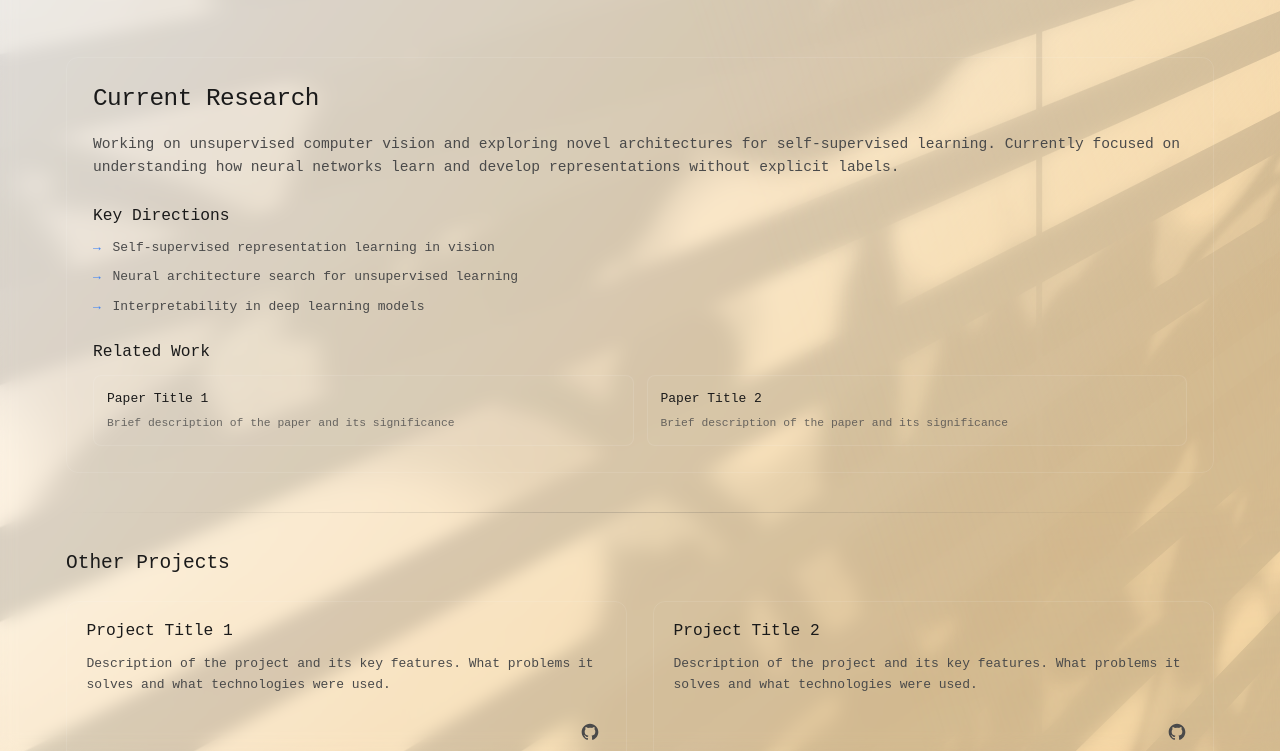
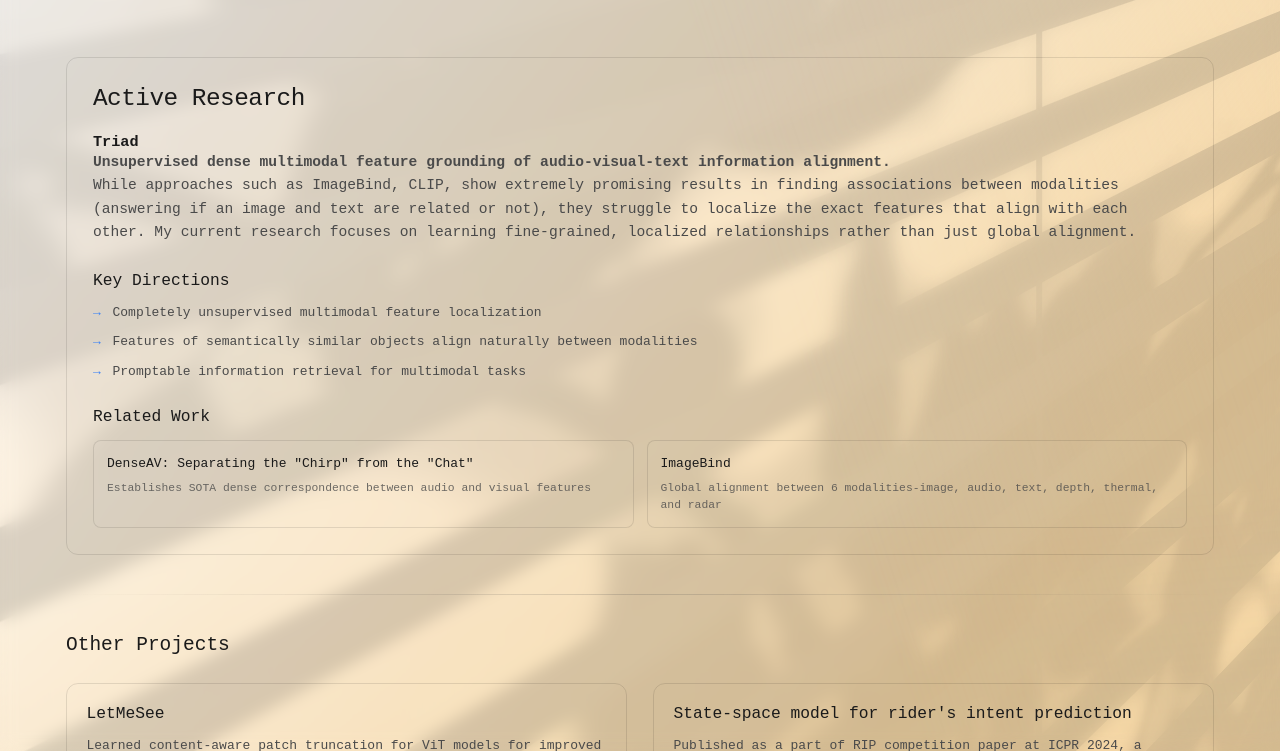
Before and after one commit to SajayR/Sadge, a website: page projects.html in a window 1280 px wide. Shown: the part 49-800 px from the top of the page. Drawn offline with Linux system fonts and the light colour scheme.

Commit message:
Added projects

```diff
--- a/projects.html
+++ b/projects.html
@@ -68,7 +68,7 @@
                 <nav class="nav">
                     <a href="/" class="nav-item">Home</a>
                     <a href="/blog.html" class="nav-item">Blogs</a>
-                    <a href="/projects" class="nav-item active">Cool stuff</a>
+                    <a class="nav-item active">Cool stuff</a>
                     <button class="theme-toggle">
                         <svg width="20" height="20" viewBox="0 0 24 24" fill="none" stroke="currentColor"
                              stroke-width="2" stroke-linecap="round" stroke-linejoin="round">
@@ -86,29 +86,30 @@
             <!-- Current Research Section -->
             <section class="current-research">
                 <div class="research-content">
-                    <h2>Current Research</h2>
+                    <h2>Active Research</h2>
+                    <h3>Triad</h3>
                     <p class="research-description">
-                        Working on unsupervised computer vision and exploring novel architectures for self-supervised learning.
-                        Currently focused on understanding how neural networks learn and develop representations without explicit labels.
+                    <b>Unsupervised dense multimodal feature grounding of audio-visual-text information alignment.</b><br>
+                        While approaches such as ImageBind, CLIP, show extremely promising results in finding associations between modalities (answering if an image and text are related or not), they struggle to localize the exact features that align with each other. My current research focuses on learning fine-grained, localized relationships rather than just global alignment.
                     </p>
                     <div class="research-highlights">
                         <h3>Key Directions</h3>
                         <ul>
-                            <li>Self-supervised representation learning in vision</li>
-                            <li>Neural architecture search for unsupervised learning</li>
-                            <li>Interpretability in deep learning models</li>
+                            <li>Completely unsupervised multimodal feature localization</li>
+                            <li>Features of semantically similar objects align naturally between modalities</li>
+                            <li>Promptable information retrieval for multimodal tasks</li>
                         </ul>
                     </div>
                     <div class="research-links">
                         <h3>Related Work</h3>
                         <div class="links-grid">
-                            <a href="#" class="research-link">
-                                <span class="link-title">Paper Title 1</span>
-                                <span class="link-description">Brief description of the paper and its significance</span>
+                            <a href="https://arxiv.org/abs/2406.05629" class="research-link">
+                                <span class="link-title">DenseAV: Separating the "Chirp" from the "Chat"</span>
+                                <span class="link-description">Establishes SOTA dense correspondence between audio and visual features</span>
                             </a>
-                            <a href="#" class="research-link">
-                                <span class="link-title">Paper Title 2</span>
-                                <span class="link-description">Brief description of the paper and its significance</span>
+                            <a href="https://arxiv.org/abs/2305.05665" class="research-link">
+                                <span class="link-title">ImageBind</span>
+                                <span class="link-description">Global alignment between 6 modalities-image, audio, text, depth, thermal, and radar</span>
                             </a>
                         </div>
                     </div>
@@ -123,10 +124,10 @@
                 <div class="projects-grid">
                     <article class="project-card">
                         <div class="project-content">
-                            <h3>Project Title 1</h3>
-                            <p>Description of the project and its key features. What problems it solves and what technologies were used.</p>
+                            <h3>LetMeSee</h3>
+                            <p>Learned content-aware patch truncation for ViT models for improved efficiency</p>
                             <div class="project-links">
-                                <a href="#" aria-label="View Project on GitHub">
+                                <a href="https://github.com/SajayR/LetMeSee" aria-label="View Project on GitHub">
                                     <svg width="24" height="24" viewBox="0 0 24 24" fill="currentColor">
                                         <path fill-rule="evenodd" clip-rule="evenodd"
                                               d="M12 2C6.477 2 2 6.463 2 11.97c0 4.404 2.865 8.14 6.839 9.458.5.092.682-.216.682-.48 0-.236-.008-.864-.013-1.695-2.782.602-3.369-1.337-3.369-1.337-.454-1.151-1.11-1.458-1.11-1.458-.908-.618.069-.606.069-.606 1.003.07 1.531 1.027 1.531 1.027.892 1.524 2.341 1.084 2.91.828.092-.643.35-1.083.636-1.332-2.22-.251-4.555-1.107-4.555-4.927 0-1.088.39-1.979 1.029-2.675-.103-.252-.446-1.266.098-2.638 0 0 .84-.268 2.75 1.022A9.606 9.606 0 0112 6.82c.85.004 1.705.114 2.504.336 1.909-1.29 2.747-1.022 2.747-1.022.546 1.372.202 2.386.1 2.638.64.696 1.028 1.587 1.028 2.675 0 3.83-2.339 4.673-4.566 4.92.359.307.678.915.678 1.846 0 1.332-.012 2.407-.012 2.734 0 .267.18.577.688.48C19.137 20.107 22 16.373 22 11.969 22 6.463 17.522 2 12 2z"/>
@@ -137,10 +138,10 @@
                     </article>
                     <article class="project-card">
                         <div class="project-content">
-                            <h3>Project Title 2</h3>
-                            <p>Description of the project and its key features. What problems it solves and what technologies were used.</p>
+                            <h3>State-space model for rider's intent prediction</h3>
+                            <p>Published as a part of RIP competition paper at ICPR 2024, a Mamba2-based model for predicting rider's intent. Winning method for the competition hosted by IITH for the first prize of $1000. ;) </p>
                             <div class="project-links">
-                                <a href="#" aria-label="View Project on GitHub">
+                                <a href="https://github.com/SajayR/ICPR-RIP" aria-label="View Project on GitHub">
                                     <svg width="24" height="24" viewBox="0 0 24 24" fill="currentColor">
                                         <path fill-rule="evenodd" clip-rule="evenodd"
                                               d="M12 2C6.477 2 2 6.463 2 11.97c0 4.404 2.865 8.14 6.839 9.458.5.092.682-.216.682-.48 0-.236-.008-.864-.013-1.695-2.782.602-3.369-1.337-3.369-1.337-.454-1.151-1.11-1.458-1.11-1.458-.908-.618.069-.606.069-.606 1.003.07 1.531 1.027 1.531 1.027.892 1.524 2.341 1.084 2.91.828.092-.643.35-1.083.636-1.332-2.22-.251-4.555-1.107-4.555-4.927 0-1.088.39-1.979 1.029-2.675-.103-.252-.446-1.266.098-2.638 0 0 .84-.268 2.75 1.022A9.606 9.606 0 0112 6.82c.85.004 1.705.114 2.504.336 1.909-1.29 2.747-1.022 2.747-1.022.546 1.372.202 2.386.1 2.638.64.696 1.028 1.587 1.028 2.675 0 3.83-2.339 4.673-4.566 4.92.359.307.678.915.678 1.846 0 1.332-.012 2.407-.012 2.734 0 .267.18.577.688.48C19.137 20.107 22 16.373 22 11.969 22 6.463 17.522 2 12 2z"/>
@@ -151,10 +152,10 @@
                     </article>
                     <article class="project-card">
                         <div class="project-content">
-                            <h3>Project Title 3</h3>
-                            <p>Description of the project and its key features. What problems it solves and what technologies were used.</p>
+                            <h3>FudgeGrad</h3>
+                            <p>An autograd engine inspired by PyTorch from scratch. (In progress)</p>
                             <div class="project-links">
-                                <a href="#" aria-label="View Project on GitHub">
+                                <a href="https://github.com/SajayR/FudgeGrad" aria-label="View Project on GitHub">
                                     <svg width="24" height="24" viewBox="0 0 24 24" fill="currentColor">
                                         <path fill-rule="evenodd" clip-rule="evenodd"
                                               d="M12 2C6.477 2 2 6.463 2 11.97c0 4.404 2.865 8.14 6.839 9.458.5.092.682-.216.682-.48 0-.236-.008-.864-.013-1.695-2.782.602-3.369-1.337-3.369-1.337-.454-1.151-1.11-1.458-1.11-1.458-.908-.618.069-.606.069-.606 1.003.07 1.531 1.027 1.531 1.027.892 1.524 2.341 1.084 2.91.828.092-.643.35-1.083.636-1.332-2.22-.251-4.555-1.107-4.555-4.927 0-1.088.39-1.979 1.029-2.675-.103-.252-.446-1.266.098-2.638 0 0 .84-.268 2.75 1.022A9.606 9.606 0 0112 6.82c.85.004 1.705.114 2.504.336 1.909-1.29 2.747-1.022 2.747-1.022.546 1.372.202 2.386.1 2.638.64.696 1.028 1.587 1.028 2.675 0 3.83-2.339 4.673-4.566 4.92.359.307.678.915.678 1.846 0 1.332-.012 2.407-.012 2.734 0 .267.18.577.688.48C19.137 20.107 22 16.373 22 11.969 22 6.463 17.522 2 12 2z"/>
@@ -165,10 +166,10 @@
                     </article>
                     <article class="project-card">
                         <div class="project-content">
-                            <h3>Project Title 4</h3>
-                            <p>Description of the project and its key features. What problems it solves and what technologies were used.</p>
+                            <h3>HTT: Hearing through time</h3>
+                            <p>An extension to traditional audio localization methods that depend on individual visual frames to localize sound sources in videos by directly training on entire sequences of frames with a TimesFormer backbone.</p>
                             <div class="project-links">
-                                <a href="#" aria-label="View Project on GitHub">
+                                <a href="https://github.com/SajayR/HTT" aria-label="View Project on GitHub">
                                     <svg width="24" height="24" viewBox="0 0 24 24" fill="currentColor">
                                         <path fill-rule="evenodd" clip-rule="evenodd"
                                               d="M12 2C6.477 2 2 6.463 2 11.97c0 4.404 2.865 8.14 6.839 9.458.5.092.682-.216.682-.48 0-.236-.008-.864-.013-1.695-2.782.602-3.369-1.337-3.369-1.337-.454-1.151-1.11-1.458-1.11-1.458-.908-.618.069-.606.069-.606 1.003.07 1.531 1.027 1.531 1.027.892 1.524 2.341 1.084 2.91.828.092-.643.35-1.083.636-1.332-2.22-.251-4.555-1.107-4.555-4.927 0-1.088.39-1.979 1.029-2.675-.103-.252-.446-1.266.098-2.638 0 0 .84-.268 2.75 1.022A9.606 9.606 0 0112 6.82c.85.004 1.705.114 2.504.336 1.909-1.29 2.747-1.022 2.747-1.022.546 1.372.202 2.386.1 2.638.64.696 1.028 1.587 1.028 2.675 0 3.83-2.339 4.673-4.566 4.92.359.307.678.915.678 1.846 0 1.332-.012 2.407-.012 2.734 0 .267.18.577.688.48C19.137 20.107 22 16.373 22 11.969 22 6.463 17.522 2 12 2z"/>
--- a/styles.css
+++ b/styles.css
@@ -929,15 +929,15 @@ a {
 /* Current Research Section */
 .current-research {
     background: transparent;
-    border: 1px solid rgba(255, 255, 255, 0.1);
+    border: 1px solid rgba(0, 0, 0, 0.1);
     border-radius: 12px;
     padding: 2rem;
     margin-bottom: 2rem;
     transition: transform 0.3s ease;
 }
 
-.current-research:hover {
-    transform: translateY(-4px);
+.dark .current-research {
+    border-color: rgba(255, 255, 255, 0.1);
 }
 
 .research-content h2 {
@@ -995,9 +995,13 @@ a {
     flex-direction: column;
     padding: 1rem;
     background: rgba(255, 255, 255, 0.02);
-    border: 1px solid rgba(255, 255, 255, 0.1);
+    border: 1px solid rgba(0, 0, 0, 0.1);
     border-radius: 8px;
     transition: all 0.3s ease;
+}
+
+.dark .research-link {
+    border-color: rgba(255, 255, 255, 0.1);
 }
 
 .research-link:hover {
@@ -1047,10 +1051,14 @@ a {
 
 .project-card {
     background: transparent;
-    border: 1px solid rgba(255, 255, 255, 0.1);
+    border: 1px solid rgba(0, 0, 0, 0.1);
     border-radius: 12px;
     padding: 1.5rem;
     transition: all 0.3s ease;
+}
+
+.dark .project-card {
+    border-color: rgba(255, 255, 255, 0.1);
 }
 
 .project-card:hover {
```
